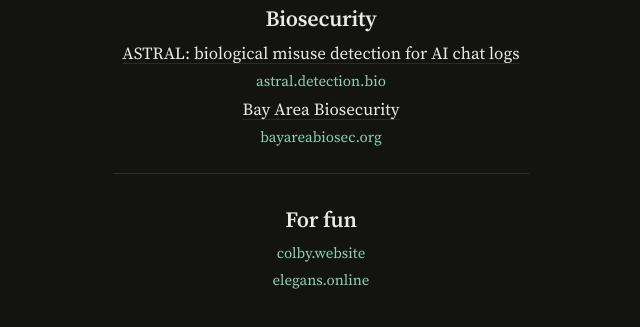
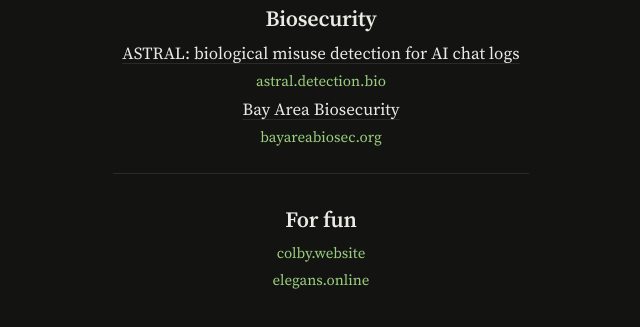
Before and after one commit to Colby-Fagan/colbyfagan.com, a plain HTML site: page index.html in a window 1280 px wide. Shown: the part 415-742 px from the top of the page, without its empty margins (319-959 px from the left). Drawn offline with Linux system fonts and the dark colour scheme.

Commit message:
Use the richer green accent on the homepage too
Co-Authored-By: Claude Opus 5.5 <noreply@anthropic.com>
Claude-Session: https://claude.ai/code/session_01JdqDGA5zVzKfwSrzUkc8k2

```diff
--- a/index.html
+++ b/index.html
@@ -22,7 +22,7 @@
       --text: #1b1b19;
       --muted: #6a6862;
       --line: #e3e0d8;
-      --accent: #1d5c47;
+      --accent: #2d6a2e;
       --serif: "Source Serif 4", Georgia, serif;
       --sans: "Source Serif 4", Georgia, serif;
     }
@@ -33,7 +33,7 @@
         --text: #eceae4;
         --muted: #9b988f;
         --line: #2a2b27;
-        --accent: #8ed1b4;
+        --accent: #9ccf7f;
       }
     }
 
```
